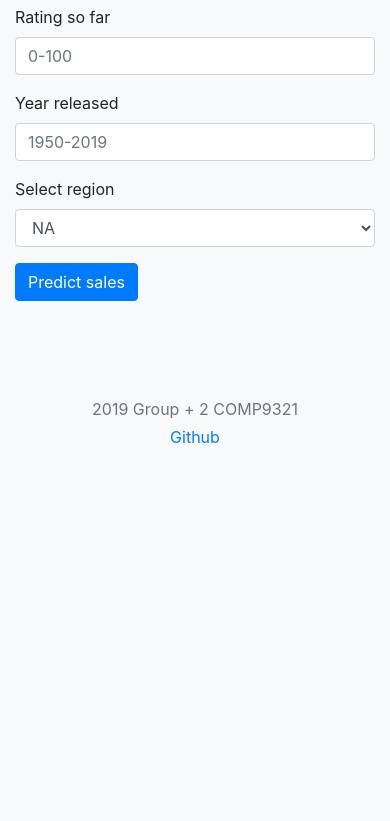
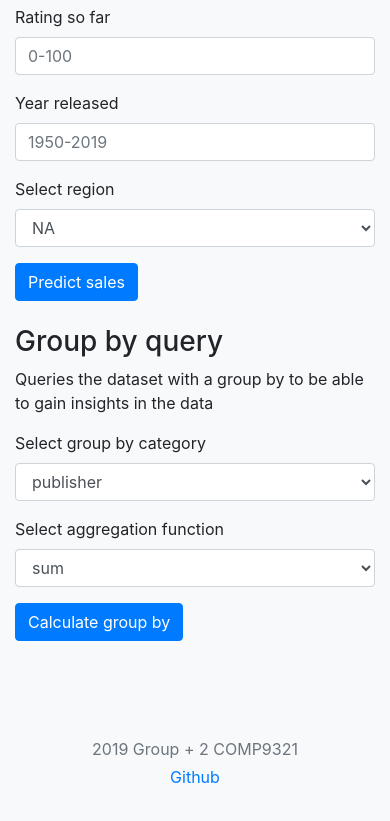
Before and after one commit to Espen-Kalhagen/comp9321, a plain HTML site: page client/index.html in a window 390 px wide. Shown: the part 894-1715 px from the top of the page. Before the commit the page ends 1391 px from the top, so only its background shows below. Drawn offline with nearby package versions, Linux system fonts and the light colour scheme; some packages are replaced by stand-ins of ours; no server answers; a script that the page names is missing.

Commit message:
Added groupby to frontend

```diff
--- a/client/index.html
+++ b/client/index.html
@@ -90,6 +90,35 @@
             </div>
 
       </div>
+      <br>
+      <div class="row">
+        <div class="col-md-12">
+          <h3>Group by query</h3>
+          <p>Queries the dataset with a group by to be able to gain insights in the data</p>
+
+          <div class="form-group">
+              <label for="exampleFormControlSelect1">Select group by category</label>
+              <select v-model="groupby_category" class="form-control" id="exampleFormControlSelect1">
+              <option>year</option>
+              <option>publisher</option>
+              <option>genre</option>
+              <option>platform</option>
+              <option>developer</option>
+              </select>
+          </div>
+
+          <div class="form-group">
+              <label for="exampleFormControlSelect1">Select aggregation function</label>
+              <select v-model="groupby_sum" class="form-control" id="exampleFormControlSelect1">
+              <option>sum</option>
+              <option>avarage</option>
+              </select>
+          </div>
+
+          <button class="btn btn-primary" v-on:click="clickCalculateGroupBy">Calculate group by</button>
+
+        </div>
+      </div>
 
       <footer class="my-5 pt-5 text-muted text-center text-small">
         <p class="mb-1"> 2019 Group + 2 COMP9321</p>
@@ -124,8 +153,9 @@
           region2:"NA",
           year2:undefined,
           errors:[],
-          apikey: undefined
-
+          groupby_category:"publisher",
+          groupby_sum:"sum",
+          groupby_data:undefined
       },
       methods: {
         handleRequest: function(response){
@@ -161,6 +191,25 @@
                 'Predict-a-thons predicted sales number in ' + this.region2,
               showCloseButton: true});
           }
+        },
+        handleLoggin: function(response){
+
+          if (response.response.status == 201 || response.response.status == 409) {
+                    axios.post(apiURL + '/security/login', user).then(function (response) {
+                        if (response.status == 200) {
+                          axios.defaults.headers.post['Authorization'] = "Bearer " + response.data.Authorization
+                          axios.post(apiURL + '/security/keys', user).then(function (response) {
+                              if (response.status == 201) {
+                                  axios.defaults.headers.common['x-api-key'] = response.data.key
+                              }
+                          })
+                        }
+                    })
+                  }
+            else{
+              console.log(response)
+            }
+
         },
         handleError: function(error){
           Swal.fire({
@@ -202,11 +251,6 @@
             this.errors.push('Sales required to be positive');
           }
 
-          let numberOfSales = document.getElementById('exampleFormControlInput1').value;
-          let e = document.getElementById('exampleFormControlSelect1')
-          let region = e.options[e.selectedIndex].value
-          console.log(region)
-          console.log(numberOfSales)
 
           if(this.errors.length < 1){
             axios
@@ -217,6 +261,25 @@
 
 
         },
+        clickCalculateGroupBy: function(){
+          sum = this.groupby_sum==="sum"
+          axios
+              .get(apiURL+"/groupby?category="+this.groupby_category+"&sum="+sum, {withCredentials: true})
+              .then(response => {
+                console.log(response)
+                Swal.fire({
+                  title: '<strong>Groupby result</strong>',
+                  icon: 'success',
+                  html:
+                    '<div>'+
+                      '<pre id="json">' +JSON.stringify(response.data, undefined, 2)+'</pre>'+
+                    '</div>',
+                  showCloseButton: true
+                });
+
+              })
+              .catch(error => this.handleError(error));
+        }
 
       },
       mounted() {
@@ -226,34 +289,7 @@
               "password": "superSecret"
           };
           axios.post(apiURL + '/security/users', user)
-              .then(function (response) {
-                  if (response.status == 201) {
-                      axios.post(apiURL + '/security/login', user).then(function (response) {
-                          console.log("response")
-                          console.log(response)
-                          if (response.status == 200) {
-
-                              axios.defaults.headers.post['Authorization'] = "Bearer " + response.data.Authorization
-
-                              axios.post(apiURL + '/security/keys', user).then(function (response) {
-                                  console.log("response")
-                                  console.log(response)
-                                  if (response.status == 201) {
-
-                                      axios.defaults.headers.common['x-api-key'] = response.data.key
-
-                                  }
-
-                              })
-
-                          }
-                      })
-
-
-                  }
-                }).catch(function (error) {
-                    console.log(error);
-                });
+              .then(response => this.handleLoggin(response)).catch(error => this.handleLoggin(error));
       }
       })
     </script>
```
